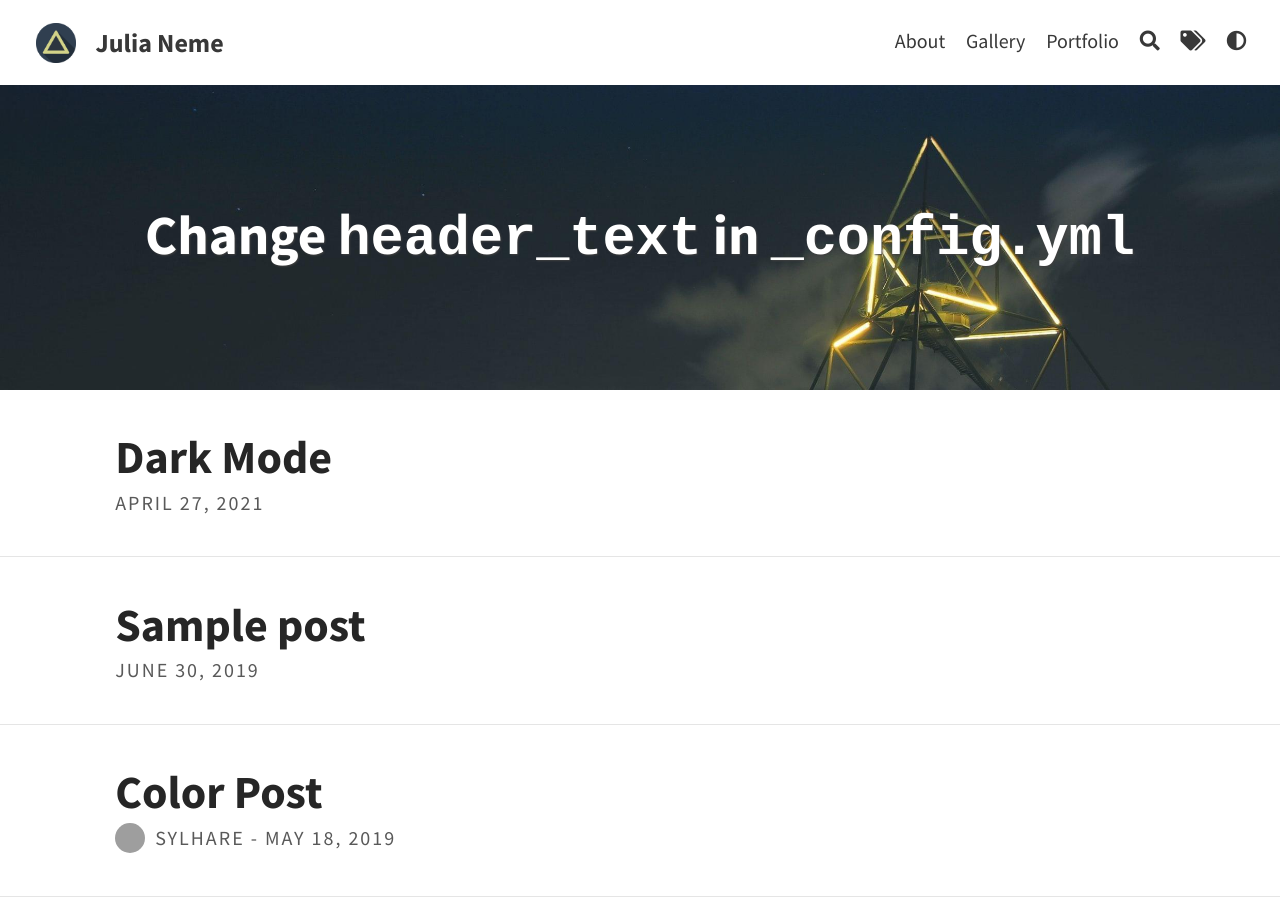
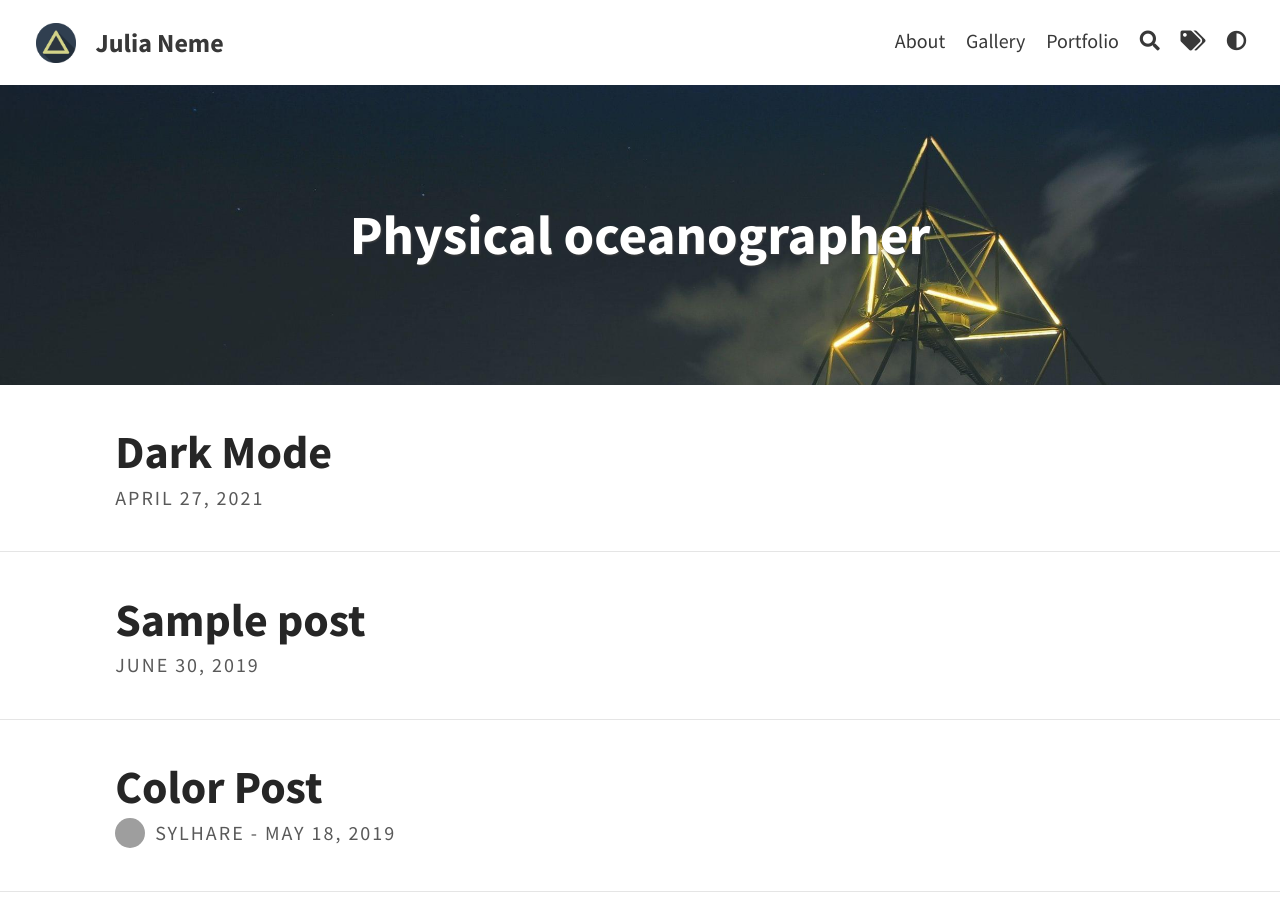
Before and after one commit to julia-neme/julia-neme.github.io, a Jekyll site: the page built from index.html, in a window 1280 px wide and 900 px high. Built offline with Jekyll 4.4.1, drawn with Linux system fonts in a browser that asks for light colours; the list of posts is cut into pages by our own code; grey boxes are pictures that could not be loaded.

Commit message:
Update _config.yml

```diff
--- a/_config.yml
+++ b/_config.yml
@@ -12,7 +12,7 @@
 favicon: assets/favicon.ico                             # Icon displayed in the tab
 
 # Header and footer text
-header_text: Change <code>header_text</code> in <code>_config.yml</code>  # Change Blog header text
+header_text: Physical oceanographer
 header_feature_image: assets/img/header/triangular.jpeg
 header_feature_image_responsive: true
 footer_text: >
```
